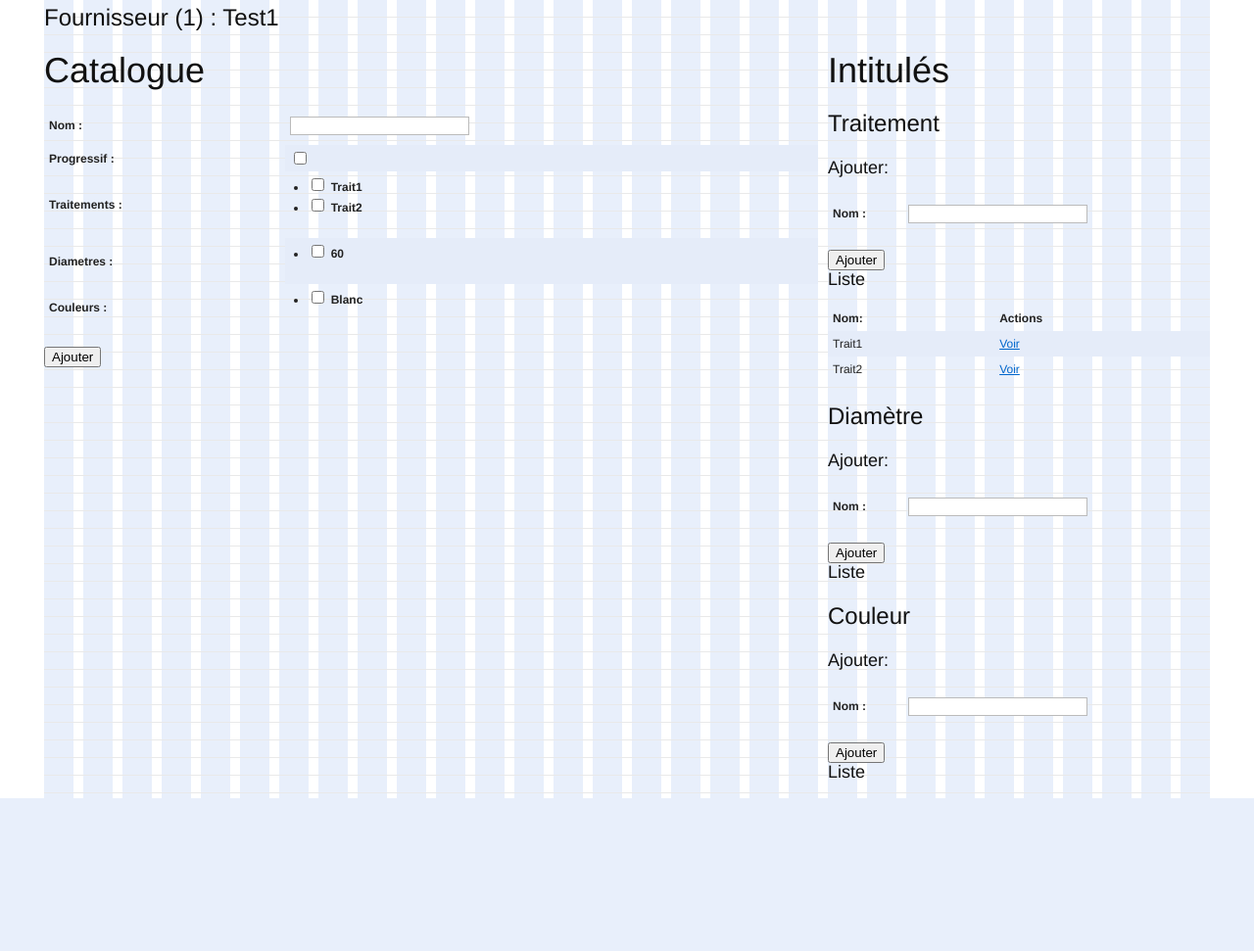
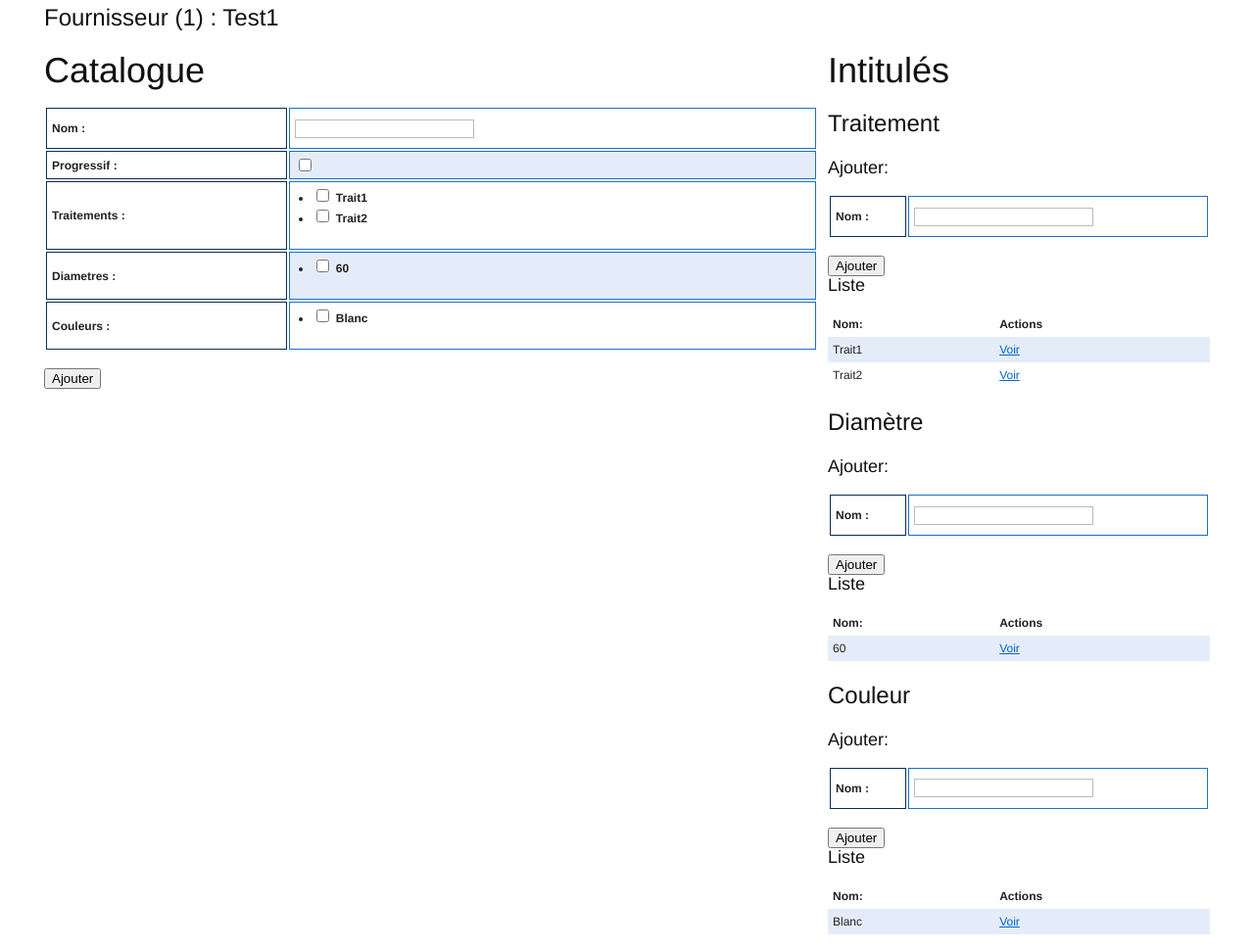
Before and after one commit to Xialis/Antares, a Django app: template Antares/Antares/templates/fournisseur/fournisseur.html in a window 1280 px wide. Shown: the whole page at 98% size. Before the commit the page ends 815 px from the top, so only its background shows below. Run offline with Django 3.2, Linux system fonts and the light colour scheme; the template is opened without the code that fills it: values that come from a table or form of the project are taken from there, others are empty; data comes from the database, SQL or seed files in the repository; both versions use the stored data as it was after the commit; parts of the project's set-up code (start-up, migrations or seed data) failed here and were passed over.

Commit message:
app:fournisseur

```diff
--- a/Antares/Antares/media/style.css
+++ b/Antares/Antares/media/style.css
@@ -0,0 +1,5 @@
+/*table formAsTable */
+
+table.formAsTable { border-collapse: separate; border-spacing: 2px;}
+table.formAsTable td, table.formAsTable th { border: 1px solid #1c6fcd;  }
+table.formAsTable th { border-color: #0d2d51; }
--- a/Antares/Antares/templates/base.html
+++ b/Antares/Antares/templates/base.html
@@ -6,7 +6,7 @@
     <link type='text/css' rel='stylesheet' href='/media/style.css' />
   </head>
   <body>
-  	<div class="container showgrid">
+  	<div class="container">
   	  	<div id="up">
   			{% block up %}{% endblock %}
   		</div>
--- a/Antares/Antares/templates/fournisseur/fournisseur.html
+++ b/Antares/Antares/templates/fournisseur/fournisseur.html
@@ -49,6 +49,15 @@
 			<input type="submit" value="Ajouter" name="ajDiametre">
 		</form>
 		<h3>Liste</h3>
+		<table>
+			<tr><th>Nom:</th><th>Actions</th></tr>
+			{% for v in listDiametre %}
+			<tr>
+			  <td>{{ v.nom }}</td>
+			  <td><a href="">Voir</a></td>
+			</tr>
+			{% endfor %}
+		</table>
 	</div>
 	<div class="divForm">
 		<h2>Couleur</h2>
@@ -60,6 +69,15 @@
 			<input type="submit" value="Ajouter" name="ajCouleur">
 		</form>
 		<h3>Liste</h3>
+		<table>
+			<tr><th>Nom:</th><th>Actions</th></tr>
+			{% for v in listCouleur %}
+			<tr>
+			  <td>{{ v.nom }}</td>
+			  <td><a href="">Voir</a></td>
+			</tr>
+			{% endfor %}
+		</table>
 	</div>
 
 </div>
```
Also changed, not shown: Antares/fournisseur/views.py (+16 -6 lines), Antares/sqlite.db.
